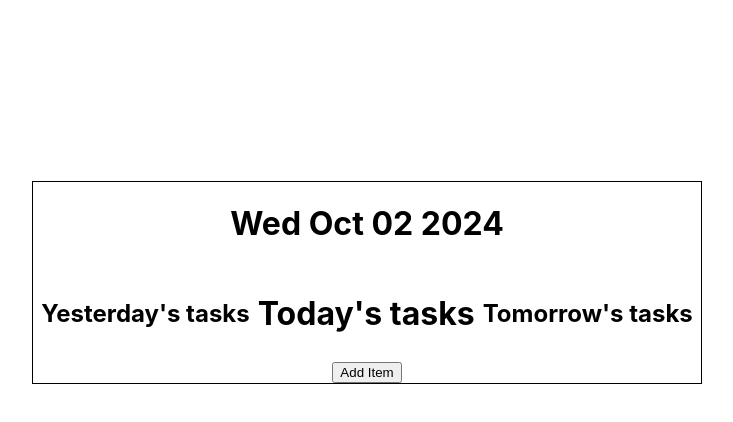
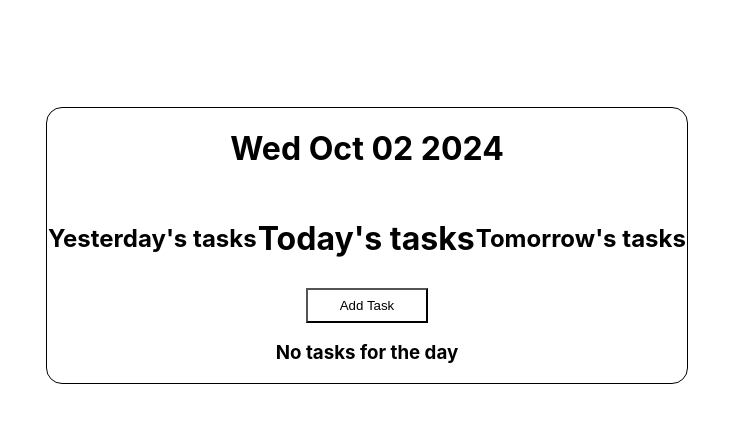
Before and after one commit to lloydaf/daily, a React (Create React App) app: page / in a window 1280 px wide. Shown: the top 422 px of the page, without its empty margins (273-1006 px from the left). Built offline with nearby package versions, Linux system fonts and the light colour scheme.

Commit message:
feat: making it prettier

```diff
--- a/src/components/Item.tsx
+++ b/src/components/Item.tsx
@@ -17,7 +17,7 @@ export const ItemComponent = ({item, toggleItemCheck, deleteItem}: {
         <div style={{margin: '0 1rem'}}>
             <input type="checkbox" checked={item.done}
                    onChange={e => toggleItemCheck({checked: e.target.checked, item})}/>
-            {item.name}
+            <span style={{margin: '0 0.5rem'}}>{item.name}</span>
         </div>
         <div style={{margin: '0 1rem'}}>
             <FontAwesomeIcon icon={faTrash} onClick={() => deleteItem(item)}/>
--- a/src/views/Home.css
+++ b/src/views/Home.css
@@ -19,3 +19,23 @@
 .link {
     cursor: pointer;
 }
+
+.button {
+    padding: 0.5rem 2rem;
+    background-color: white;
+    cursor: pointer;
+}
+
+.button:hover {
+    box-shadow: 0 0 0.5rem rgba(0, 0, 0, 0.5);
+}
+
+.outline {
+    width: 50%;
+    minWidth: fit-content;
+    border: 1px solid black;
+    border-radius: 1rem;
+    margin: 1rem;
+    bottom: 50%;
+    position: absolute;
+}
--- a/src/views/Home.tsx
+++ b/src/views/Home.tsx
@@ -44,30 +44,28 @@ export const Home = () => {
     }
 
     const deleteItem: DeleteItem = item => {
-        prompt(`Are you sure you want to delete ${item.name}? Yes/No`, "No") === "Yes" && setDailyItems(dailyItems.filter(dailyItem => dailyItem.name !== item.name))
+        if(prompt(`Are you sure you want to delete "${item.name}"? Yes / No`, "No") === "Yes"){
+            const items = dailyItems.filter(dailyItem => dailyItem.name !== item.name)
+            localStorage.setItem(dateStr, JSON.stringify(items))
+            setDailyItems(items)
+        }
     }
 
     return (
         <div className="flex row">
-            <div style={{
-                width: '50%',
-                minWidth: 'fit-content',
-                border: '1px solid black',
-                margin: '1rem',
-                bottom: '50%',
-                position: 'absolute'
-            }}
-                 className="flex column">
+            <div
+                 className="flex column outline">
                 <h1>{dateStr}</h1>
                 <div style={{width: '100%', margin: '0.5rem 1rem'}} className="flex row">
                     <h2 className="link" onClick={() => setDateOffset(-1)}>Yesterday's tasks</h2>
                     <h1 className="link" onClick={() => setDateOffset(0)}>Today's tasks</h1>
                     <h2 className="link" onClick={() => setDateOffset(1)}>Tomorrow's tasks</h2>
                 </div>
-                <button onClick={addItem} disabled={dateOffset === -1}>Add Item</button>
+                <button className="button" onClick={addItem} disabled={dateOffset === -1}>Add Task</button>
                 {dailyItems.map((item, index) => (
                     <ItemComponent key={index} item={item} toggleItemCheck={toggleItemCheck} deleteItem={deleteItem}/>
                 ))}
+                {dailyItems.length === 0 && <h3>No tasks for the day</h3>}
             </div>
         </div>
     )
```
